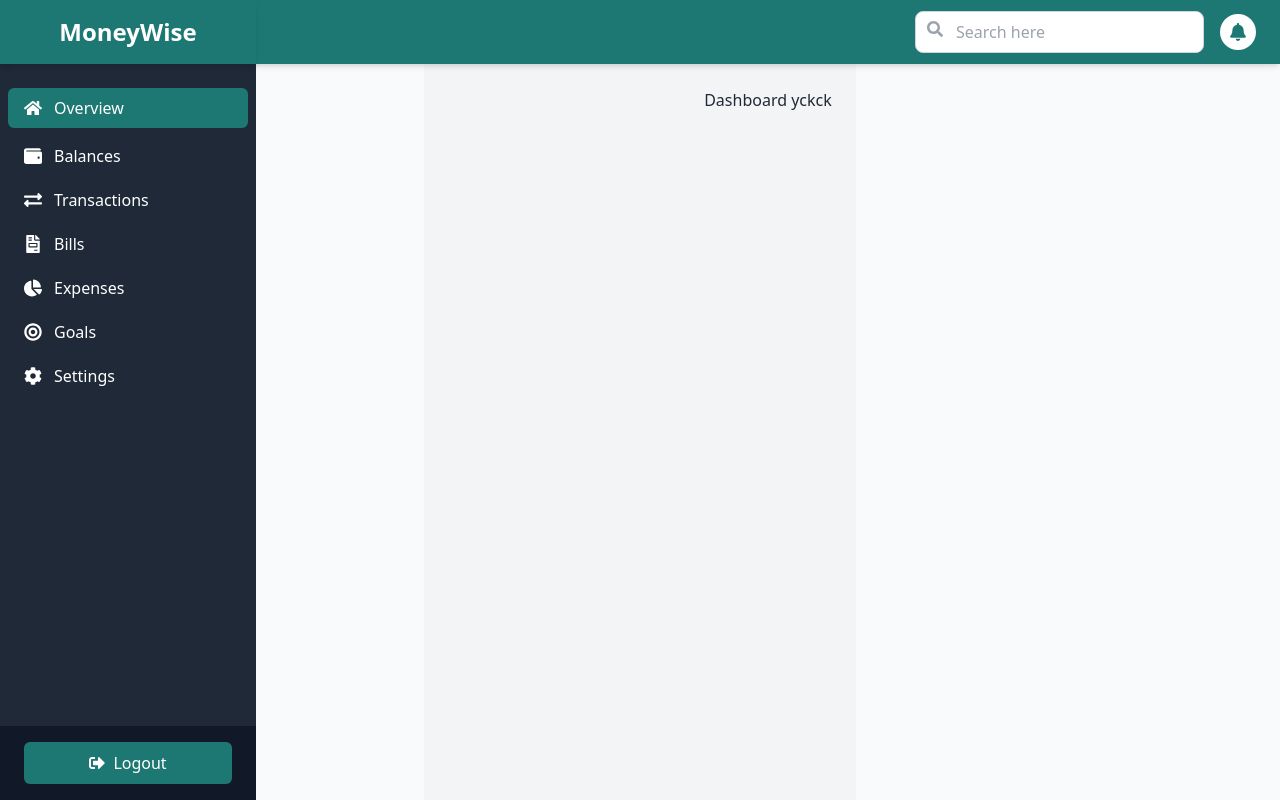
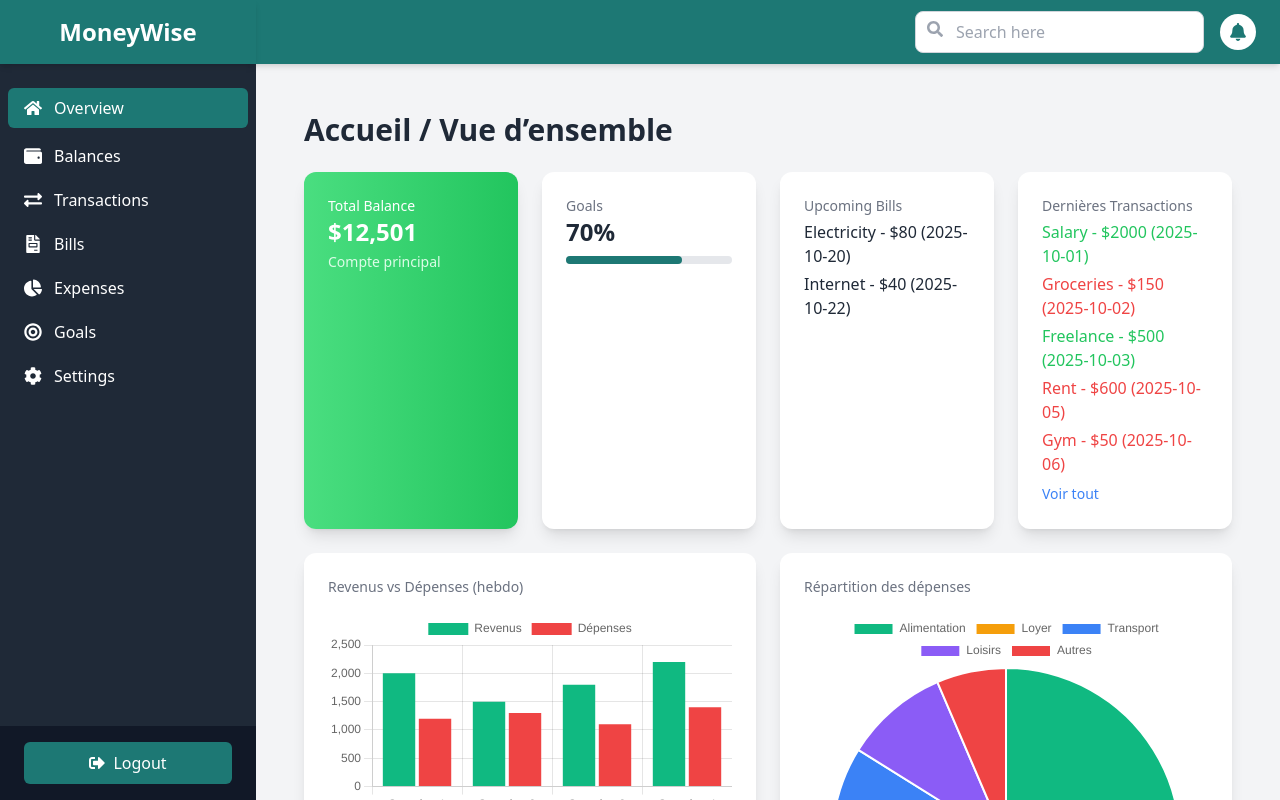
Before and after one commit to Mouhamed-Ndiaye13/moneywise, a React (Vite) app: page / in a window 1280 px wide. Shown: the top 800 px of the page. Built offline with nearby package versions, Linux system fonts and the light colour scheme; no server answers; sample sign-in values are in the browser's storage.

Commit message:
creation du page dashboard

```diff
--- a/package.json
+++ b/package.json
@@ -10,8 +10,11 @@
     "preview": "vite preview"
   },
   "dependencies": {
+    "chart.js": "^4.5.1",
     "firebase": "^12.4.0",
     "react": "^19.1.1",
+    "react-chartjs-2": "^5.3.0",
+    "react-countup": "^6.5.3",
     "react-dom": "^19.1.1",
     "react-firebase-hooks": "^5.1.1",
     "react-icons": "^5.5.0",
--- a/src/App.jsx
+++ b/src/App.jsx
@@ -7,6 +7,7 @@ import Settings from "./pages/Settings";
 import Dashboard from "./pages/Dashboard";
 import Profile from "./pages/Profile";
 import Transactions from "./pages/Transactions";
+import Addtransaction from "./pages/AddTransaction";
 import Balances from "./pages/Balances";
 import Bills from "./pages/Bills";
 import Goals from "./pages/Goals";
@@ -38,6 +39,7 @@ export default function App() {
           <Route index element={<Dashboard />} />
           <Route path="settings" element={<Settings />} />
           <Route path="transactions" element={<Transactions />} />
+          <Route path="add-transaction" element={<Addtransaction />} />
           <Route path="profile" element={<Profile />} />
           <Route path="balances" element={<Balances />} />
           <Route path="bills" element={<Bills />} />
--- /dev/null
+++ b/src/pages/AddTransaction.jsx
@@ -0,0 +1,8 @@
+export default function AddTransaction() {
+  return (
+    <div>
+      <h1 className="text-2xl font-bold text-gray-700">Balances</h1>
+      <p className="text-gray-500 mt-2">Vue de vos soldes de comptes.</p>
+    </div>
+  );
+}
--- a/src/pages/Dashboard.jsx
+++ b/src/pages/Dashboard.jsx
@@ -1,4 +1,121 @@
-// src/pages/Dashboard.jsx
+import React from "react";
+import { Link } from "react-router-dom";
+import { Bar, Pie } from "react-chartjs-2";
+import CountUp from "react-countup";
+import {
+  Chart as ChartJS,
+  CategoryScale,
+  LinearScale,
+  BarElement,
+  ArcElement,
+  Tooltip,
+  Legend,
+} from "chart.js";
+
+ChartJS.register(CategoryScale, LinearScale, BarElement, ArcElement, Tooltip, Legend);
+
+// Exemple de données
+const balance = 12500.75;
+const goalsProgress = 70;
+const upcomingBills = [
+  { name: "Electricity", due: "2025-10-20", amount: 80 },
+  { name: "Internet", due: "2025-10-22", amount: 40 },
+];
+const lastTransactions = [
+  { desc: "Salary", type: "Revenu", amount: 2000, date: "2025-10-01" },
+  { desc: "Groceries", type: "Dépense", amount: 150, date: "2025-10-02" },
+  { desc: "Freelance", type: "Revenu", amount: 500, date: "2025-10-03" },
+  { desc: "Rent", type: "Dépense", amount: 600, date: "2025-10-05" },
+  { desc: "Gym", type: "Dépense", amount: 50, date: "2025-10-06" },
+];
+
+// Graphiques
+const barData = {
+  labels: ["Semaine 1", "Semaine 2", "Semaine 3", "Semaine 4"],
+  datasets: [
+    { label: "Revenus", data: [2000, 1500, 1800, 2200], backgroundColor: "#10b981" },
+    { label: "Dépenses", data: [1200, 1300, 1100, 1400], backgroundColor: "#ef4444" },
+  ],
+};
+const pieData = {
+  labels: ["Alimentation", "Loyer", "Transport", "Loisirs", "Autres"],
+  datasets: [
+    {
+      label: "Répartition des dépenses",
+      data: [500, 600, 200, 150, 100],
+      backgroundColor: ["#10b981", "#f59e0b", "#3b82f6", "#8b5cf6", "#ef4444"],
+    },
+  ],
+};
+
 export default function Dashboard() {
-  return <div>Dashboard yckck</div>;
+  return (
+    <div className="p-6 space-y-6">
+      <h1 className="text-3xl font-bold text-gray-800">Accueil / Vue d’ensemble</h1>
+
+      {/* Cartes d'info */}
+      <div className="grid grid-cols-1 md:grid-cols-2 lg:grid-cols-4 gap-6">
+        <div className="bg-gradient-to-r from-green-400 to-green-500 shadow-lg rounded-xl p-6 transform hover:scale-105 transition-transform">
+          <h2 className="text-white text-sm font-medium">Total Balance</h2>
+          <p className="text-white text-2xl font-bold">
+            $<CountUp end={balance} duration={1.5} separator="," />
+          </p>
+          <p className="text-green-100 mt-1 text-sm">Compte principal</p>
+        </div>
+
+        <div className="bg-white shadow-lg rounded-xl p-6 transform hover:scale-105 transition-transform">
+          <h2 className="text-gray-500 text-sm font-medium">Goals</h2>
+          <p className="text-gray-800 text-2xl font-bold">{goalsProgress}%</p>
+          <div className="w-full bg-gray-200 rounded-full h-2 mt-2">
+            <div
+              className="bg-green-500 h-2 rounded-full transition-all duration-1000"
+              style={{ width: `${goalsProgress}%` }}
+            ></div>
+          </div>
+        </div>
+
+        <div className="bg-white shadow-lg rounded-xl p-6 transform hover:scale-105 transition-transform">
+          <h2 className="text-gray-500 text-sm font-medium">Upcoming Bills</h2>
+          {upcomingBills.map((bill, idx) => (
+            <p key={idx} className="text-gray-800 mt-1 hover:text-green-500 transition-colors">
+              {bill.name} - ${bill.amount} ({bill.due})
+            </p>
+          ))}
+        </div>
+
+        <div className="bg-white shadow-lg rounded-xl p-6 transform hover:scale-105 transition-transform">
+          <h2 className="text-gray-500 text-sm font-medium">Dernières Transactions</h2>
+          {lastTransactions.map((tx, idx) => (
+            <p
+              key={idx}
+              className={`mt-1 font-medium ${
+                tx.type === "Revenu" ? "text-green-500" : "text-red-500"
+              } hover:underline cursor-pointer`}
+            >
+              {tx.desc} - ${tx.amount} ({tx.date})
+            </p>
+          ))}
+          <Link
+            to="/transactions"
+            className="text-blue-500 text-sm mt-2 inline-block hover:underline"
+          >
+            Voir tout
+          </Link>
+        </div>
+      </div>
+
+      {/* Graphiques */}
+      <div className="grid grid-cols-1 md:grid-cols-2 gap-6">
+        <div className="bg-white shadow-lg rounded-xl p-6 transform hover:scale-105 transition-transform">
+          <h2 className="text-gray-500 text-sm mb-4 font-medium">Revenus vs Dépenses (hebdo)</h2>
+          <Bar data={barData} />
+        </div>
+
+        <div className="bg-white shadow-lg rounded-xl p-6 transform hover:scale-105 transition-transform">
+          <h2 className="text-gray-500 text-sm mb-4 font-medium">Répartition des dépenses</h2>
+          <Pie data={pieData} />
+        </div>
+      </div>
+    </div>
+  );
 }
```
Also changed, not shown: 1 other file (tests, documents, lock files or other folders).
